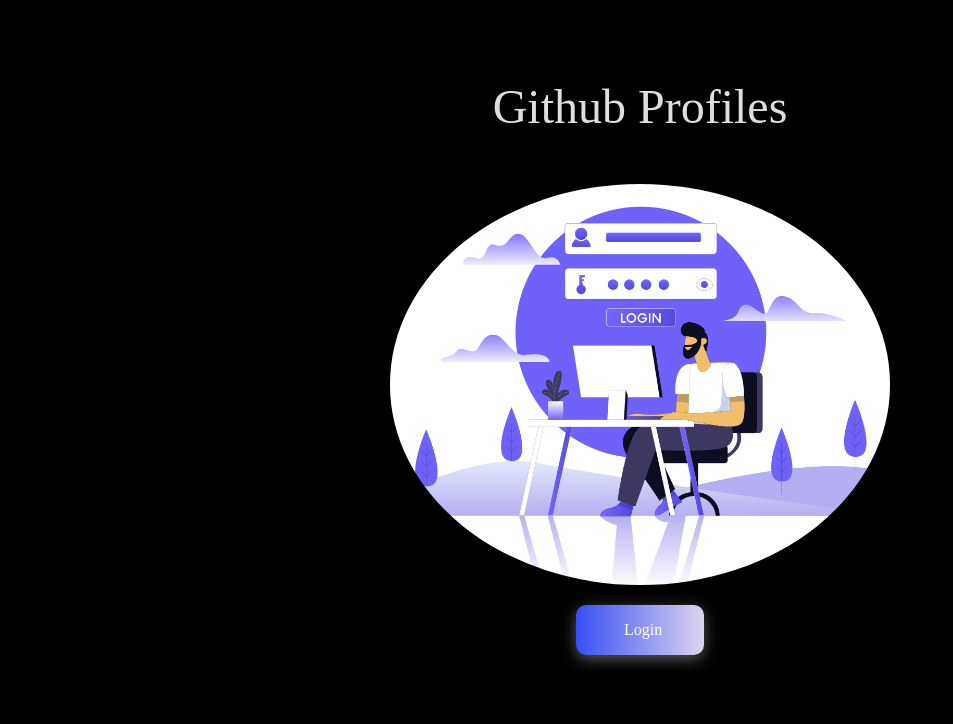
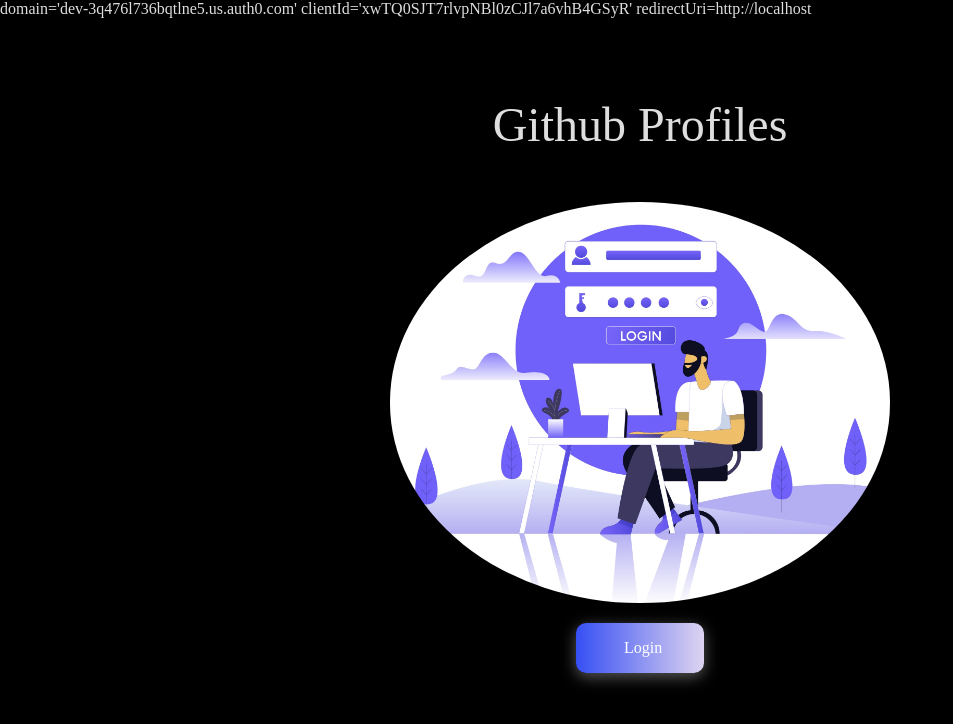
Before and after one commit to metalhead5209/GitStatss, a React (Vite) app: page /login in a window 1280 px wide. Shown: the top 724 px of the page, without its empty margins (0-953 px from the left). Built offline with nearby package versions, Linux system fonts and the light colour scheme; what react-fusioncharts would draw is missing.

Commit message:
installed Auth0 for user athentication. set up domain and client id. still need to implement

```diff
--- a/package.json
+++ b/package.json
@@ -9,6 +9,7 @@
     "preview": "vite preview"
   },
   "dependencies": {
+    "@auth0/auth0-react": "^1.12.0",
     "axios": "^0.27.2",
     "fusioncharts": "^3.19.0",
     "react": "^18.2.0",
--- a/src/Context/context.jsx
+++ b/src/Context/context.jsx
@@ -38,13 +38,15 @@
       setLoading(false);
     };
 
+
+ // Error Handling
     const errMessage = (show = false, msg = "") => {
       setError({show, msg});
     };
 
 
 
-    // Error Handling
+
     useEffect(() => {
       console.log('App Loaded')
     }, []);
--- a/src/main.jsx
+++ b/src/main.jsx
@@ -1,11 +1,22 @@
-import React from 'react';
-import ReactDOM from 'react-dom/client';
-import App from './App';
-import './index.css';
-import { GitProvider } from './Context/context';
+import React from "react";
+import ReactDOM from "react-dom/client";
+import App from "./App";
+import "./index.css";
+import { GitProvider } from "./Context/context";
+import { Auth0Provider } from "@auth0/auth0-react";
 
-ReactDOM.createRoot(document.getElementById('root')).render(
+// Domain
+/* dev-3q476l736bqtlne5.us.auth0.com  */
+// Client ID
+/* xwTQ0SJT7rlvpNBl0zCJl7a6vhB4GSyR */
+
+ReactDOM.createRoot(document.getElementById("root")).render(
+  <Auth0Provider>
+    domain='dev-3q476l736bqtlne5.us.auth0.com'
+    clientId='xwTQ0SJT7rlvpNBl0zCJl7a6vhB4GSyR'
+    redirectUri={window.location.origin}
     <GitProvider>
-    <App />
+      <App />
     </GitProvider>
-)
+  </Auth0Provider>
+);
```
Also changed, not shown: 1 other file (tests, documents, lock files or other folders).
